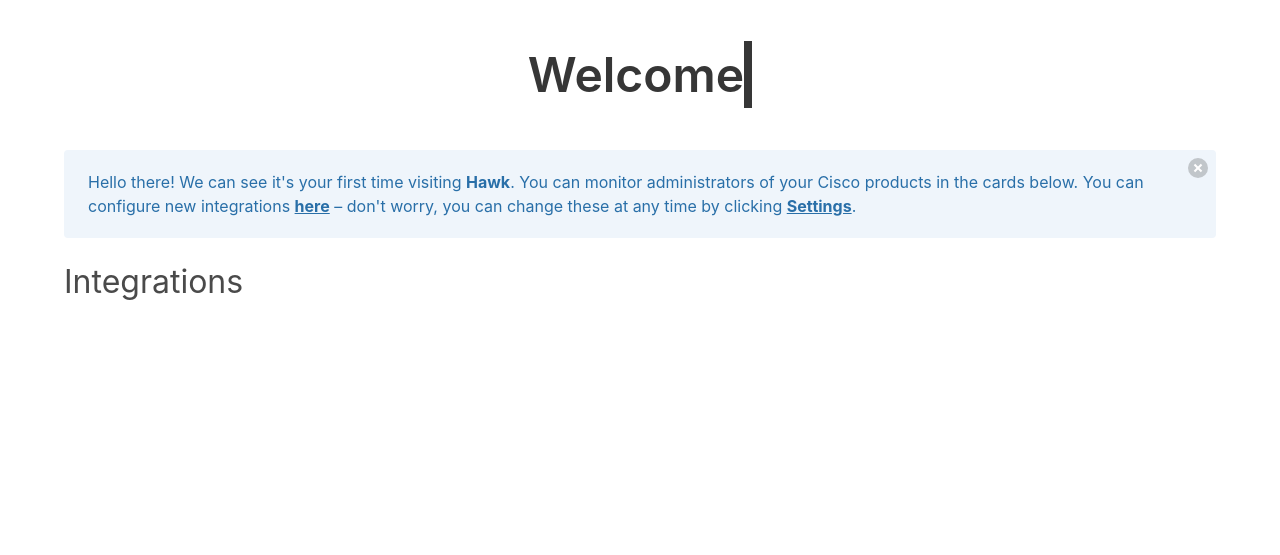
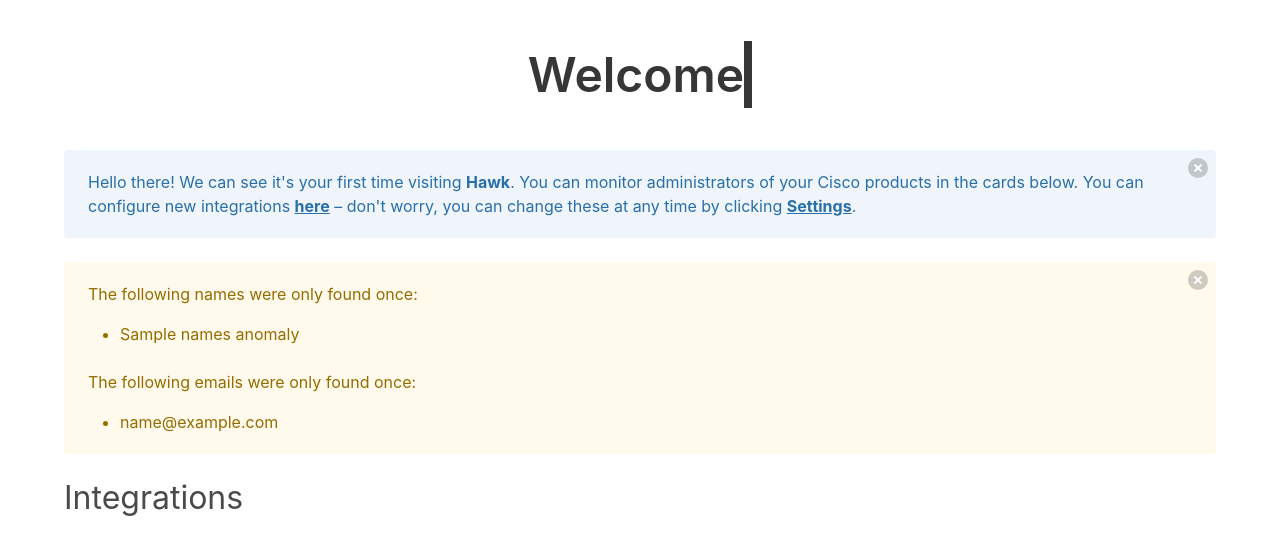
Before and after one commit to dookah/Hawk, a Django app: template sehack/rbacapp/templates/dashboard.html in a window 1280 px wide. Shown: the part 56-611 px from the top of the page. Run offline with Django 3.2, Linux system fonts and the light colour scheme; the template is opened without the code that fills it: most values are stand-ins (such as "Sample title", 1, 10 or a date in 2020).

Commit message:
Added basic anomaly detection and dashboard alert

```diff
--- a/sehack/rbacapp/templates/dashboard.html
+++ b/sehack/rbacapp/templates/dashboard.html
@@ -58,6 +58,32 @@
       <button class="delete"></button>
       Hello there! We can see it's your first time visiting <strong>Hawk</strong>. You can monitor administrators of your Cisco products in the cards below. You can configure new integrations <strong><a href="settings">here</a></strong> – don't worry, you can change these at any time by clicking <strong><a href="settings">Settings</a></strong>.
     </div>
+
+    {% if names_anomalies|length > 0 or emails_anomalies|length > 0 %}
+    <div class="notification is-warning is-light">
+      <button class="delete"></button>
+      {% if names_anomalies|length > 0 %}
+      The following names were only found once:
+      <div class="content">
+        <ul>
+          {% for name in names_anomalies %}
+          <li>{{ name }}</li>
+          {% endfor %}
+        </ul>
+      </div>
+      {% endif %}
+      {% if emails_anomalies|length > 0 %}
+      The following emails were only found once:
+      <div class="content">
+        <ul>
+          {% for email in emails_anomalies %}
+          <li>{{ email }}</li>
+          {% endfor %}
+        </ul>
+      </div>
+      {% endif %}
+    </div>
+    {% endif %}
 
     <section>
       <h2 class="subtitle is-3 ">Integrations</h2>
--- a/sehack/rbacapp/templates/settings.html
+++ b/sehack/rbacapp/templates/settings.html
@@ -290,8 +290,8 @@
                 </div>
                 <br>
                 <div class="field">
-                  <label class="label">Host</label>
-                  <input class="input" type="text" placeholder="Hostname" id="umbrella_host" value="{{ umbrella.0.host }}" disabled>
+                  <label class="label">Organization</label>
+                  <input class="input" type="text" placeholder="Organization ID" id="umbrella_host" value="{{ umbrella.0.host }}" disabled>
                 </div>
                 <div class="field">
                   <label class="label">ikey</label>
```
Also changed, not shown: sehack/rbacapp/views.py (+44 -10 lines).
